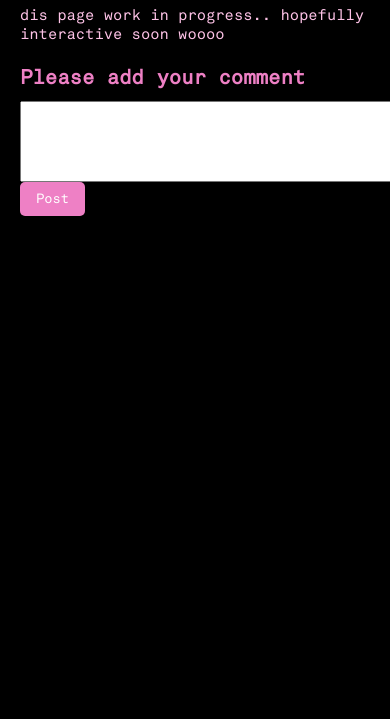
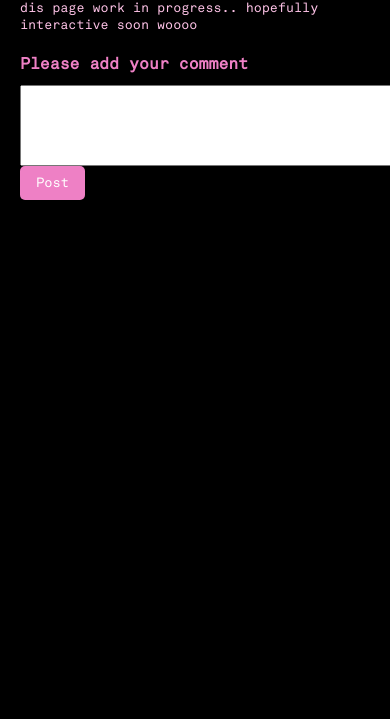
Before and after one commit to awhmaisy/haiwrld, a plain HTML site: page chat.html in a window 390 px wide. Shown: the part 125-844 px from the top of the page. Drawn offline with nearby package versions, Linux system fonts and the light colour scheme.

Commit message:
fixed mobile <3

```diff
--- a/global.css
+++ b/global.css
@@ -124,15 +124,15 @@ body {
 @media (max-width: 768px) {
         body {
             padding: 20px;
-            font-size: 15px; /* Adjust font size for better readability */
+            font-size: 13px; /* Adjust font size for better readability */
     }
 
     h1 {
-        font-size: 20px; /* Adjust heading size */
+        font-size: 16px; /* Adjust heading size */
     }
 
     p, li, .article, .inlinelinky, .scrolling-bar, .scrolling-text {
-        font-size: 15px; /* Adjust other text sizes */
+        font-size: 13px; /* Adjust other text sizes */
     }
 
     .container {
```
